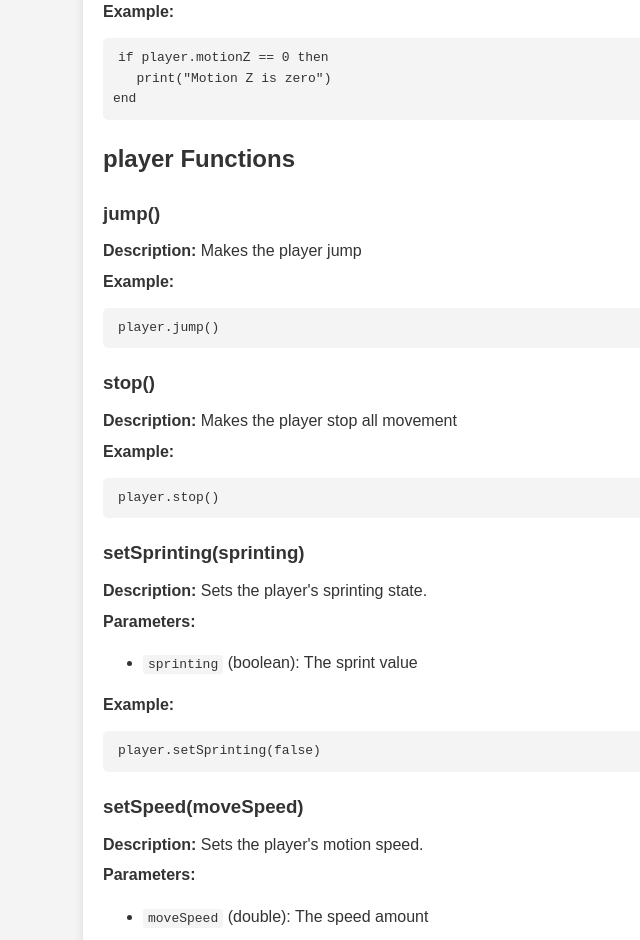
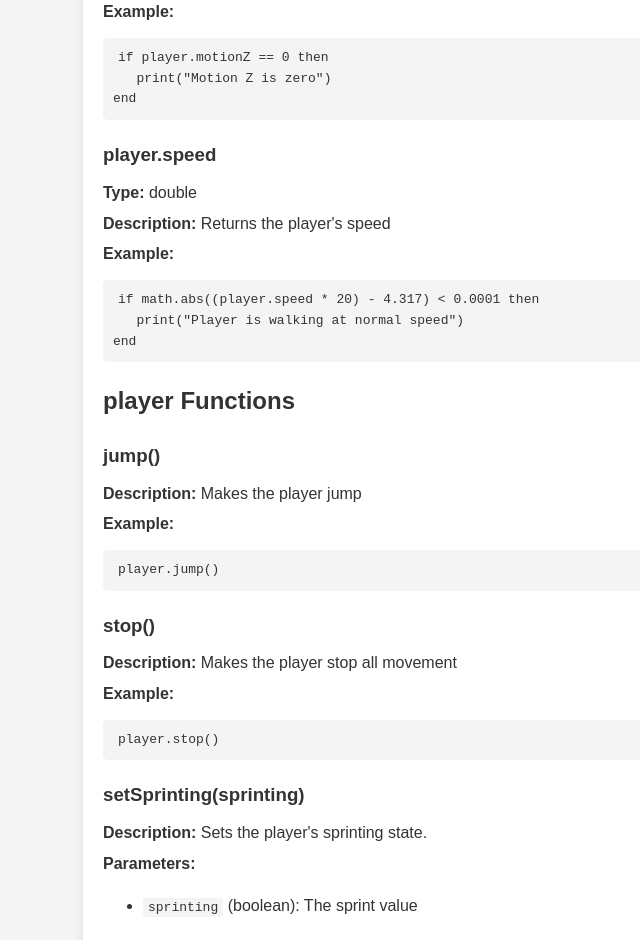
Before and after one commit to Atani-Client/atani-client.github.io, a plain HTML site: page index.html in a window 1280 px wide. Shown: the part 1432-2372 px from the top of the page, without its empty margins (25-665 px from the left). Drawn offline with Linux system fonts and the light colour scheme.

Commit message:
player.speed docs

```diff
--- a/index.html
+++ b/index.html
@@ -71,6 +71,16 @@ end</code></pre>
                 <p><strong>Example:</strong></p>
                 <pre><code>if player.motionZ == 0 then
    print("Motion Z is zero")
+end</code></pre>
+            </div>
+
+            <div class="property">
+                <h3>player.speed</h3>
+                <p><strong>Type:</strong> double</p>
+                <p><strong>Description:</strong> Returns the player's speed</p>
+                <p><strong>Example:</strong></p>
+                <pre><code>if math.abs((player.speed * 20) - 4.317) < 0.0001 then
+   print("Player is walking at normal speed")
 end</code></pre>
             </div>
         </section>
```
